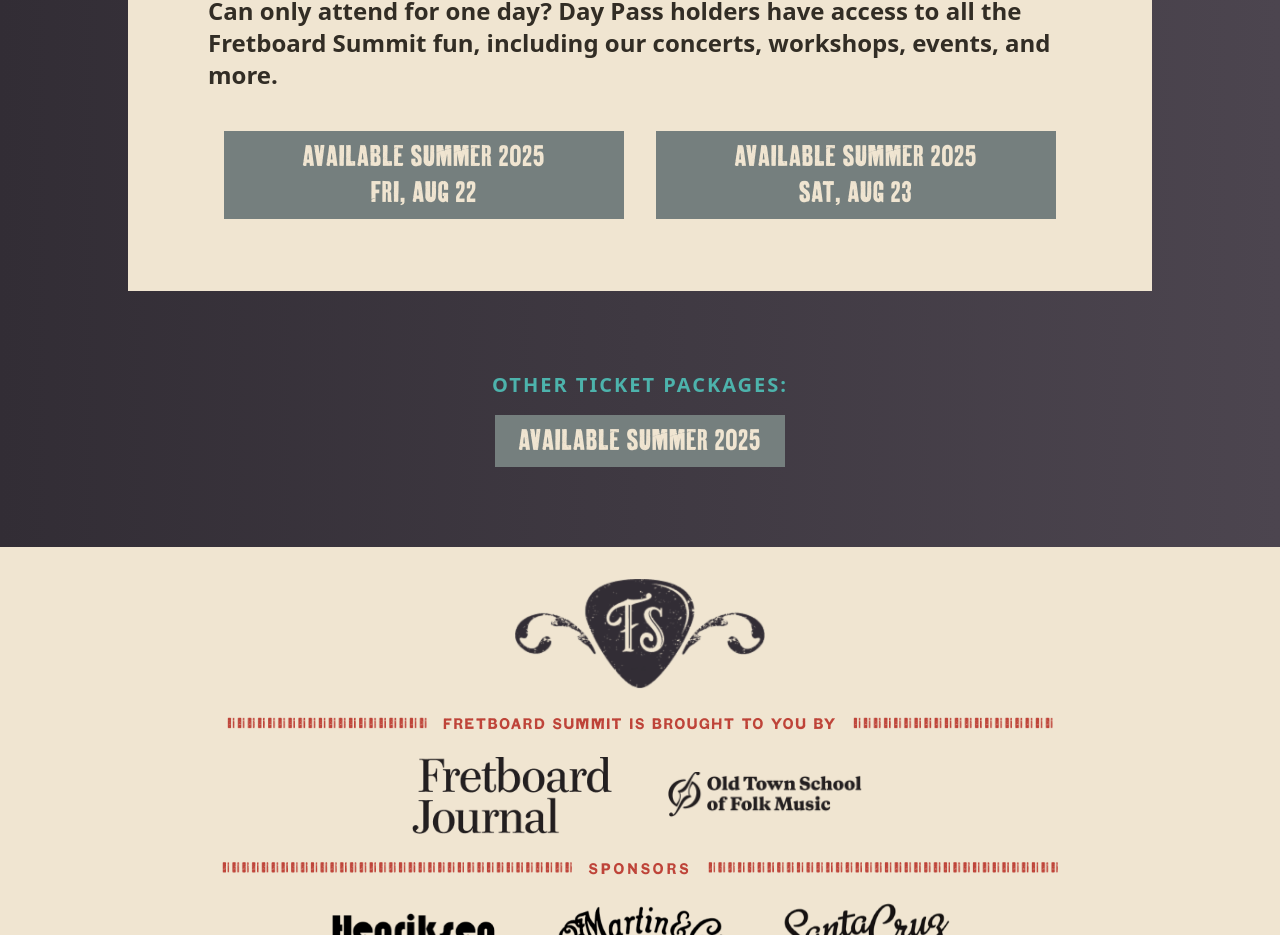
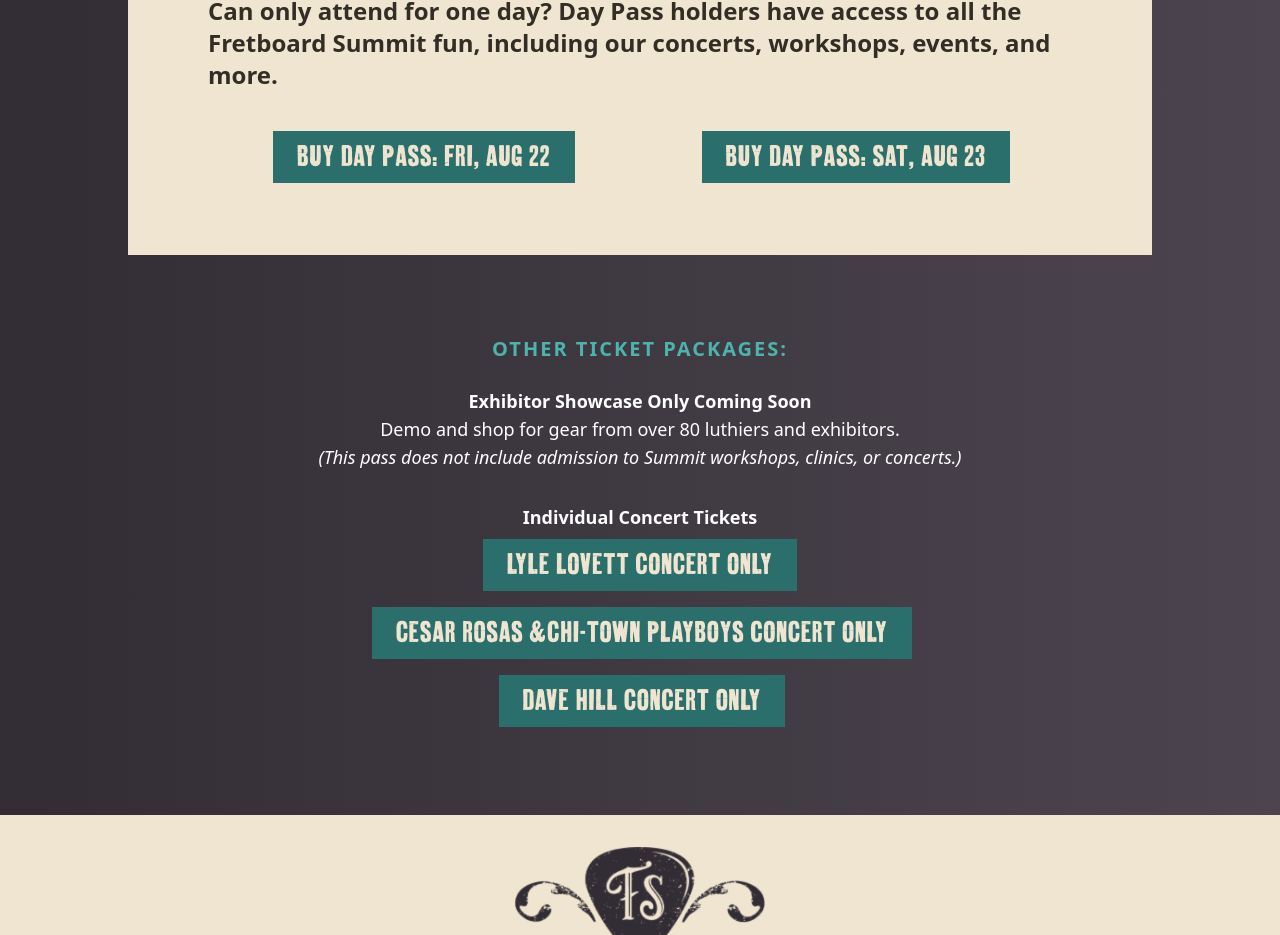
Before and after one commit to oldtownschool/fretboard-summit, a Next.js app: page /tickets in a window 1280 px wide. Shown: the part 1434-2369 px from the top of the page. Built offline with nearby package versions, Linux system fonts and the light colour scheme.

Commit message:
homepage, tickets, and music pages updated for 2025

```diff
--- a/app/music/page.js
+++ b/app/music/page.js
@@ -16,11 +16,11 @@ export default function Music() {
 
 
         <div className="my-10 w-full max-w-5xl items-center sm:flex sm:flex-col px-4 lg:px-14 text-center">
-          {/* <h2 className="mt-10 font-aurochs text-[#F0E5D1] uppercase text-6xl tracking-wider ">
+          <h2 className="mt-10 font-aurochs text-[#F0E5D1] uppercase text-6xl tracking-wider ">
             Live Performances
-          </h2> */}
+          </h2>
           <h4 className="mt-10 font-aurochs text-[#F0E5D1] uppercase text-3xl tracking-wider">
-          A great lineup awaits! Stay tuned for an announcement on who will be joining us on stage for this year&apos;s festival on July 23, 2025.</h4>
+          The 2025 Lineup is here! Check out the amazing artists joining us on stage throughout the weekend.</h4>
         </div>
 
 
@@ -57,9 +57,9 @@ export default function Music() {
               <span className="font-bold">Valerie June</span>
             </h2>
           </div>
-        </div> */}
+        </div>
 
-        {/* <div className="block sm:flex sm:flex-row max-w-5xl p-2 sm:p-0">
+        <div className="block sm:flex sm:flex-row max-w-5xl p-2 sm:p-0">
 
           <div className="w-full sm:flex-col sm:flex sm:w-2/4 m-0 sm:m-2 p-4 bg-[#F0E5D1] text-center text-[#322D25]">
             <div className="flex justify-center">
@@ -84,7 +84,7 @@ export default function Music() {
           </div>
 
           <div className="w-full sm:flex-col sm:flex sm:w-2/4 m-0 sm:m-2 mt-4 p-4 bg-[#A4CCDA] text-center text-[#322D25]">
-            <div className="mt-6 sm:mt-0 flex items-stretch justify-center">
+             <div className="mt-6 sm:mt-0 flex items-stretch justify-center">
               <Image
                 className="hidden sm:flex mx-2"
                 src="/border.png"
@@ -168,9 +168,9 @@ export default function Music() {
               Buy Tickets
             </button>
           </Link>
-        </div> */}
+        </div>
 
-        {/* <div className="my-10 w-full max-w-5xl sm:flex-col sm:flex p-4 sm:py-14 sm:px-20 bg-[#F0E5D1] text-[#322D25]">
+        <div className="my-10 w-full max-w-5xl sm:flex-col sm:flex p-4 sm:py-14 sm:px-20 bg-[#F0E5D1] text-[#322D25]">
           <h2 className="tracking-wider font-aurochs font-normal uppercase text-5xl text-center">
             Performances
           </h2>
@@ -289,9 +289,9 @@ export default function Music() {
           </div>
 
 
-        </div> */}
+        </div>
 
-        {/* <div className="my-10 w-full max-w-5xl sm:flex-col sm:flex p-4 sm:py-14 sm:px-20 bg-[#A4CCDA] text-[#322D25]">
+        <div className="my-10 w-full max-w-5xl sm:flex-col sm:flex p-4 sm:py-14 sm:px-20 bg-[#A4CCDA] text-[#322D25]">
           <h2 className="tracking-wider font-aurochs font-normal uppercase text-5xl text-center">
             WORKSHOPS, SHOWCASES, &amp; MORE
           </h2>
@@ -344,9 +344,9 @@ export default function Music() {
           <h3 className="font-bold text-2xl mt-6 mb-2">EVENING JAM ROOMS!</h3>
           <p>For both acoustic and electric guitar lovers!</p>
 
-        </div>  */}
+        </div>
 
-        {/* <div className="mt-10 mb-20 w-full max-w-5xl items-center sm:flex sm:flex-col px-4 lg:px-14 text-center">
+        <div className="mt-10 mb-20 w-full max-w-5xl items-center sm:flex sm:flex-col px-4 lg:px-14 text-center">
           <h2 className="mb-4 text-[#4DB3AC] font-bold uppercase text-xl tracking-widest ">
             More ticket packages available soon
           </h2>
--- a/app/page.js
+++ b/app/page.js
@@ -78,7 +78,7 @@ export default function Home() {
           </div>
           <div className="w-full mt-6 sm:mt-0 sm:flex sm:w-2/4">
             <Image
-              src="/FS2024_Homepage-RightStack-a.png"
+              src="/FBS2025_Hompage_RightStack_072225.png"
               alt="banner left"
               width={500}
               height={400}
@@ -169,7 +169,7 @@ export default function Home() {
             </p>
             <a href="/luthiers">
               <button className="text-3xl font-aurochs px-6 py-2 uppercase hover:bg-[#4DB3AC] bg-[#2B6F6D] text-[#F0E5D1] my-2">
-              View 2024 Exhibitors
+              View 2025 Exhibitors
               </button>
             </a>
           </div>
@@ -187,12 +187,12 @@ export default function Home() {
               meet the makers
             </h2>
             <p>
-              <span className="font-bold">Meet</span> Meet the makers and learn from the masters. 2024 attendees included workshops & performances from: Blake Mills, Valerie June, Colin Hay, Nathan Graham, Jake Eddy, Adam Levy & Rich Hinman, Ryan Richter, Joel Paterson, Sofia Wolfson, Molly Miller, Rhett Shull and John Leventhal
+              <span className="font-bold">Meet</span> the makers and learn from the masters. Workshops. Master Classes. Jams and more. Plus an incredible lineup of featured concerts featuring Lyle Lovett, Dave Hill, Cesar Rosas & The Chi-Town Playboys, Charlie Hunter, Ella Feingold, John Smith, Jonathan Stout & Erik McIntyre, Anna Vogelzang, Sofia Wolfson and many more… plus special guests!
 
             </p>
             <a href="/schedule">
               <button className="text-3xl font-aurochs px-6 py-2 uppercase hover:bg-[#4DB3AC] bg-[#2B6F6D] text-[#F0E5D1] my-2">
-              See 2024 Schedule
+              See 2025 Schedule
               </button>
             </a>
           </div>
--- a/app/tickets/page.js
+++ b/app/tickets/page.js
@@ -62,7 +62,7 @@ export default function Tickets() {
           </h3>
           <div className="flex flex-row justify-evenly mt-6">
             <a href="https://www.oldtownschool.org/concerts/2025/08-21-2025-fretboard-summit-2025/" className="text-center">
-              <button className="tracking-wider text-3xl font-aurochs px-6 py-2 uppercase bg-[#2B6F6D] text-[#F0E5D1]">
+              <button className="tracking-wider text-3xl font-aurochs px-6 py-2 uppercase bg-[#2B6F6D] hover:bg-[#4DB3AC] text-[#F0E5D1]">
               Buy 3-day pass
               </button>
             </a>
@@ -91,14 +91,14 @@ export default function Tickets() {
           <div className="block sm:flex sm:flex-row  max-w-5xl sm:p-0">
             <div className="flex justify-evenly w-full sm:flex-col sm:flex sm:w-2/4 sm:p-4 px-4">
 
-              <button className="tracking-wider text-3xl font-aurochs px-6 py-2 uppercase bg-[#757f7e] text-[#F0E5D1] cursor-not-allowed">
+              {/* <button className="tracking-wider text-3xl font-aurochs px-6 py-2 uppercase bg-[#757f7e] text-[#F0E5D1] cursor-not-allowed">
               Available Summer 2025<br/>Fri, Aug 22
-              </button>
-              {/* <Link href=" https://www.oldtownschool.org/events/event.php?event_id=9001" className="text-center">
+              </button> */}
+              <Link href="https://www.oldtownschool.org/concerts/2025/08-21-2025-fretboard-summit-2025/" className="text-center">
                 <button className="tracking-wider text-3xl font-aurochs px-6 py-2 uppercase hover:bg-[#4DB3AC] bg-[#2B6F6D] text-[#F0E5D1] ">
                   Buy Day Pass: Fri, Aug 22
                 </button>
-              </Link> */}
+              </Link>
               {/* <ul className="list-disc ml-4 mt-6">
                 <li>Friday Highlights Include:</li>
                 <li className="ml-4">JHS Live: the Germanium Chef competition featuring Robert Keeley versus Heather Brown</li>
@@ -111,14 +111,14 @@ export default function Tickets() {
               </ul> */}
             </div>
             <div className="flex justify-evenly w-full sm:flex-col sm:flex sm:w-2/4 m-0 sm:p-4 px-4 mt-2 sm:mt-0">
-                <button className="tracking-wider text-3xl font-aurochs px-6 py-2 uppercase bg-[#757f7e] text-[#F0E5D1] cursor-not-allowed">
+                {/* <button className="tracking-wider text-3xl font-aurochs px-6 py-2 uppercase bg-[#757f7e] text-[#F0E5D1] cursor-not-allowed">
                 Available Summer 2025<br/>Sat, Aug 23
-                </button>
-              {/* <Link href=" https://www.oldtownschool.org/events/event.php?event_id=9002" className="text-center">
-                <button className="tracking-wider text-3xl font-aurochs px-6 py-2 uppercase bg-[#2B6F6D] hover:bg-[#4DB3AC] text-[#F0E5D1] cursor-not-allowed">
+                </button> */}
+              <Link href="https://www.oldtownschool.org/concerts/2025/08-21-2025-fretboard-summit-2025/" className="text-center">
+                <button className="tracking-wider text-3xl font-aurochs px-6 py-2 uppercase bg-[#2B6F6D] hover:bg-[#4DB3AC] text-[#F0E5D1]">
                 Buy Day Pass: Sat, Aug 23
                 </button>
-              </Link> */}
+              </Link>
               {/* <ul className="list-disc ml-4 mt-6">
                 <li>Saturday Highlights Include:</li>
                 <li className="ml-4">Tommy Emmanuel</li>
@@ -179,10 +179,16 @@ export default function Tickets() {
             OTHER TICKET PACKAGES:
           </h2>
 
-          <button className="tracking-wider text-3xl font-aurochs px-6 py-2 uppercase bg-[#757f7e] text-[#F0E5D1]  cursor-not-allowed">
+          {/* <button className="tracking-wider text-3xl font-aurochs px-6 py-2 uppercase bg-[#757f7e] text-[#F0E5D1]  cursor-not-allowed">
           Available Summer 2025
-          </button>
+          </button> */}
 
+
+          <p className="text-white text-lg mt-2 mb-2">
+            <span className="font-bold">Exhibitor Showcase Only Coming Soon</span><br/>
+            Demo and shop for gear from over 80 luthiers and exhibitors.<br/>
+            <span className="italic">(This pass does not include admission to Summit workshops, clinics, or concerts.)</span>
+          </p>
 
           {/* <p className="text-white text-lg mt-2 mb-2">
             <span className="font-bold">Luthier & Gear Showcase Passes Only</span><br/>
@@ -204,28 +210,29 @@ export default function Tickets() {
           <p className="text-white text-lg italic">
             Tickets will also be available at the door
           </p>
+          */}
 
           <p className="text-white text-lg mt-6">
             <span className="font-bold">Individual Concert Tickets</span>
           </p>
 
           <div className="w-full sm:w-3/4">
-            <Link href="https://www.oldtownschool.org/concerts/2024/08-23-2024-blake-mills/" className="text-center">
-              <button className="tracking-wider text-3xl font-aurochs px-6 py-2 uppercase bg-[#2B6F6D] hover:bg-[#4DB3AC] text-[#F0E5D1]">
-               Friday
+            <Link href="https://www.oldtownschool.org/concerts/" className="text-center">
+              <button className="my-2 tracking-wider text-3xl font-aurochs px-6 py-2 uppercase bg-[#2B6F6D] hover:bg-[#4DB3AC] text-[#F0E5D1]">
+              Lyle Lovett Concert Only
               </button>
             </Link>
-            <Link href="https://www.oldtownschool.org/concerts/2024/08-24-2024-colin-hay/" className="text-center sm:ml-1">
-              <button className="tracking-wider text-3xl font-aurochs px-6 py-2 uppercase bg-[#2B6F6D] hover:bg-[#4DB3AC] text-[#F0E5D1]  ml-1">
-               Saturday
+            <Link href="https://www.oldtownschool.org/concerts/" className="text-center sm:ml-1">
+              <button className="my-2 tracking-wider text-3xl font-aurochs px-6 py-2 uppercase bg-[#2B6F6D] hover:bg-[#4DB3AC] text-[#F0E5D1]">
+              Cesar Rosas & Chi-Town Playboys Concert Only
               </button>
             </Link>
-            <Link href="https://www.oldtownschool.org/concerts/2024/08-25-2024-valerie-june/" className="text-center ml-0 sm:ml-1">
-              <button className="tracking-wider text-3xl font-aurochs px-6 py-2 uppercase bg-[#2B6F6D] hover:bg-[#4DB3AC] text-[#F0E5D1] mt-2 sm:mt-0 ml-1">
-                Sunday
+            <Link href="https://www.oldtownschool.org/concerts/" className="text-center ml-0 sm:ml-1">
+              <button className="my-2 tracking-wider text-3xl font-aurochs px-6 py-2 uppercase bg-[#2B6F6D] hover:bg-[#4DB3AC] text-[#F0E5D1]">
+              Dave Hill Concert Only
               </button>
             </Link>
-          </div> */}
+          </div>
 
         </div>
       </main>
```
Also changed, not shown: public/FBS2025_Hompage_RightStack_072225.png (added).
